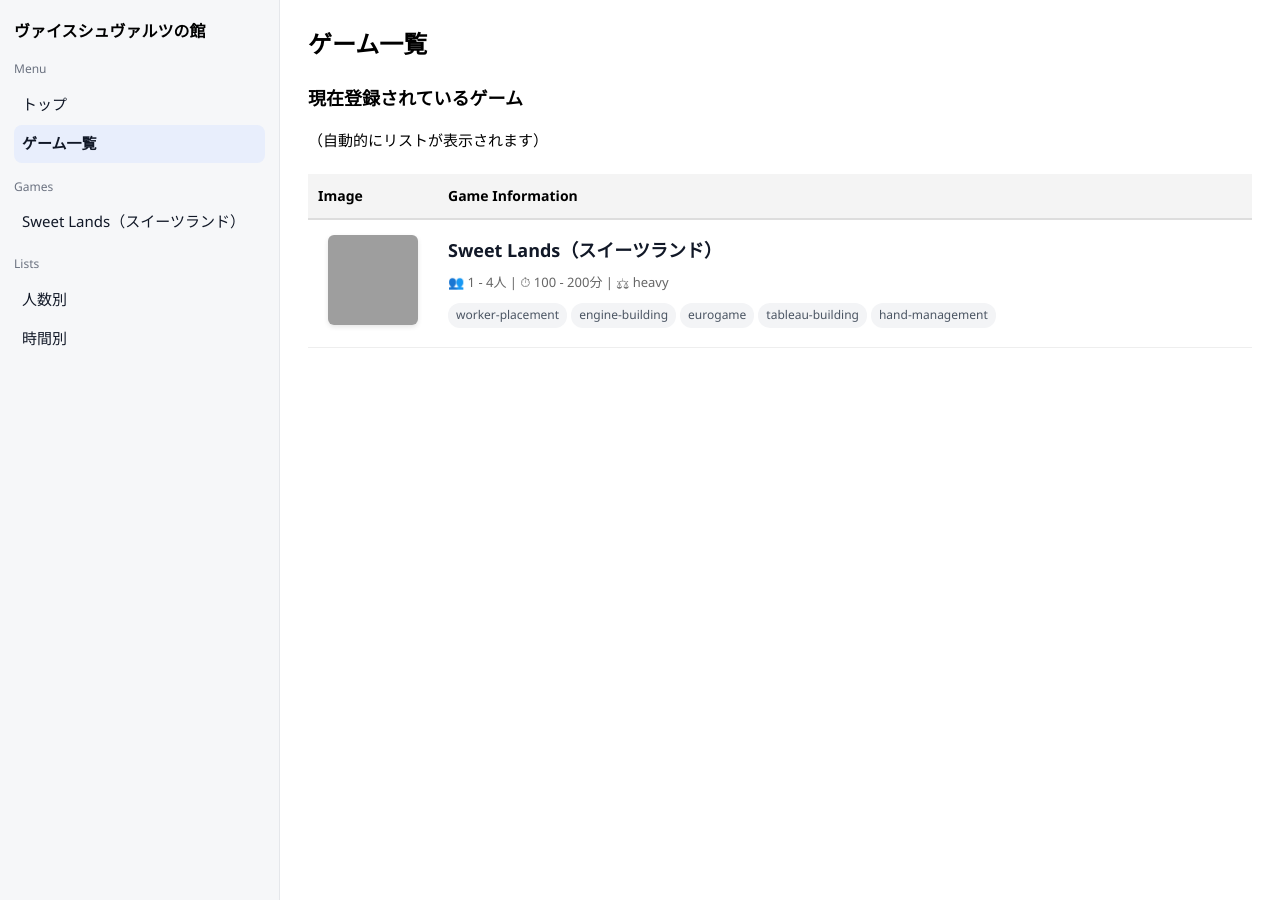
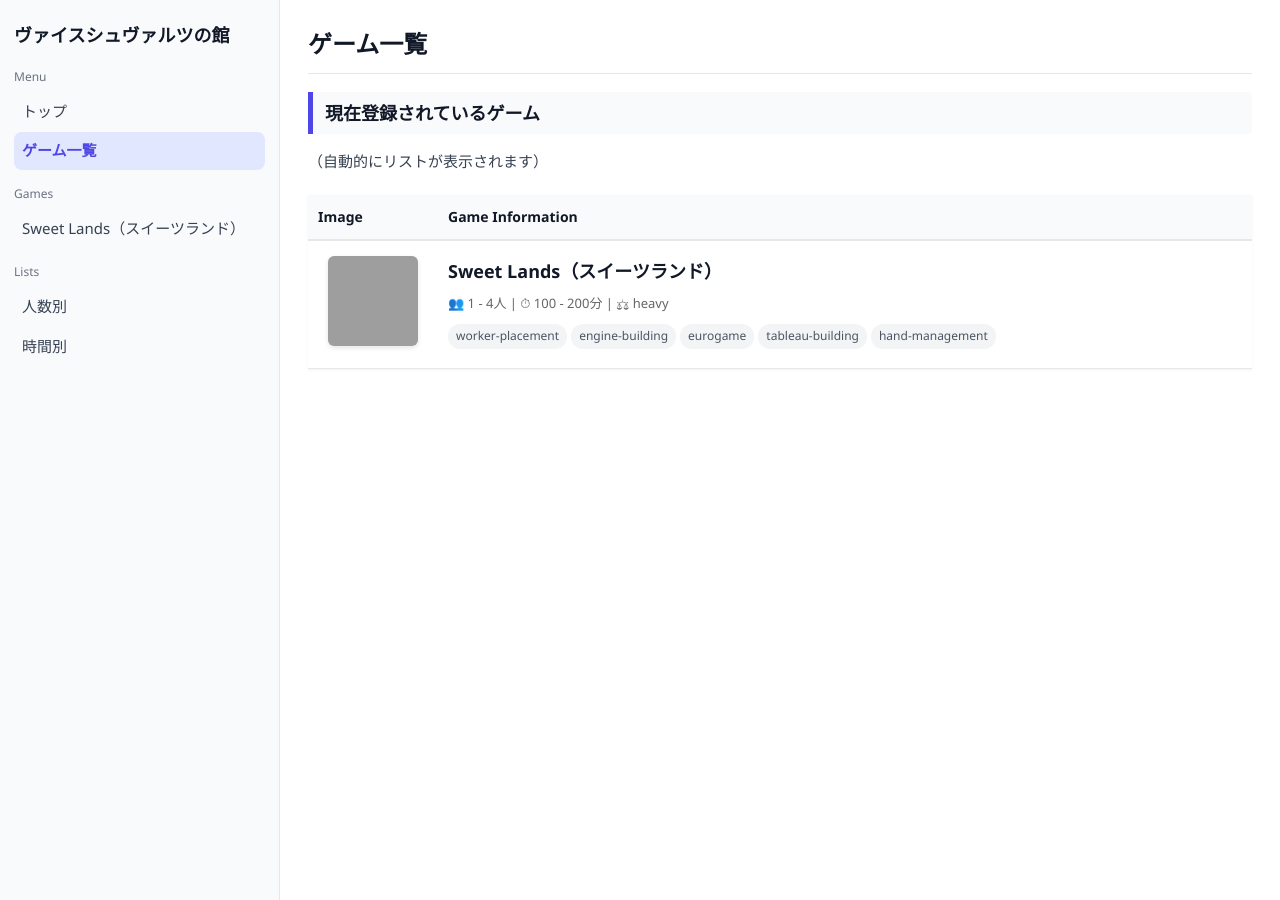
Before and after one commit to weiss-schwarz-house/weiss-schwarz-house, a Jekyll site: the page built from games/index.md, in a window 1280 px wide. Built offline with Jekyll 4.4.1, drawn with Linux system fonts in a browser that asks for light colours; grey boxes are pictures that could not be loaded.

Commit message:
#10　UIの調整

```diff
--- a/_layouts/default.html
+++ b/_layouts/default.html
@@ -10,6 +10,11 @@
     <style>
       :root {
         --sidebar-w: 280px;
+        --primary: #4f46e5; /* アクセントカラー（インディゴ） */
+        --text-main: #374151;
+        --text-dark: #111827;
+        --bg-sidebar: #f8fafc;
+        --border-color: #e5e7eb;
       }
 
       body {
@@ -17,13 +22,18 @@
         font-family: "Meiryo UI", Meiryo, "Segoe UI", system-ui, sans-serif;
         line-height: 1.7;
         font-size: 15px;
+        color: var(--text-main);
       }
 
       a {
         text-decoration: none;
+        color: var(--primary);
+        transition: color 0.2s;
       }
       a:hover {
         text-decoration: underline;
+        color: #4338ca;
+        text-decoration: none;
       }
 
       .layout {
@@ -36,6 +46,8 @@
         width: var(--sidebar-w);
         background: #f6f7f9;
         border-right: 1px solid #e5e7eb;
+        background: var(--bg-sidebar);
+        border-right: 1px solid var(--border-color);
         padding: 16px 14px;
         box-sizing: border-box;
         overflow-y: auto;
@@ -48,6 +60,9 @@
         font-weight: 700;
         margin: 2px 0 12px 0;
         font-size: 16px;
+        margin: 4px 0 16px 0;
+        font-size: 18px;
+        color: var(--text-dark);
       }
 
       .nav-section {
@@ -64,10 +79,19 @@
         padding: 6px 8px;
         border-radius: 8px;
         color: #111827;
+        color: var(--text-main);
         margin: 2px 0;
+        transition: background 0.2s, color 0.2s;
+      }
+      .nav a:hover {
+        background: #fff;
+        color: var(--primary);
+        box-shadow: 0 1px 2px rgba(0, 0, 0, 0.05);
       }
       .nav a.active {
         background: #e8eefc;
+        background: #e0e7ff;
+        color: var(--primary);
         font-weight: 600;
       }
 
@@ -82,10 +106,21 @@
       .content h1 {
         font-size: 24px;
         margin: 0 0 12px;
+        margin: 0 0 16px;
+        color: var(--text-dark);
+        border-bottom: 1px solid var(--border-color);
+        padding-bottom: 8px;
       }
       .content h2 {
         font-size: 18px;
         margin: 18px 0 10px;
+        color: var(--text-dark);
+        border-left: 5px solid var(--primary);
+        padding-left: 12px;
+        background: #f9fafb;
+        padding-top: 6px;
+        padding-bottom: 6px;
+        border-radius: 0 4px 4px 0;
       }
       .content h3 {
         font-size: 16px;
@@ -163,18 +198,26 @@
         width: 100%;
         border-collapse: collapse;
         margin-top: 20px;
+        box-shadow: 0 1px 3px rgba(0, 0, 0, 0.05);
       }
       .game-table th {
         text-align: left;
         background: #f4f4f4;
+        background: #f9fafb;
         padding: 10px;
         border-bottom: 2px solid #ddd;
+        border-bottom: 2px solid var(--border-color);
         font-size: 14px;
+        color: var(--text-dark);
       }
       .game-table td {
         border-bottom: 1px solid #eee;
+        border-bottom: 1px solid var(--border-color);
         padding: 15px 10px;
         vertical-align: top;
+      }
+      .game-table tr:hover td {
+        background: #fdfdfd;
       }
 
       /* 一覧用の小さな画像 */
```
